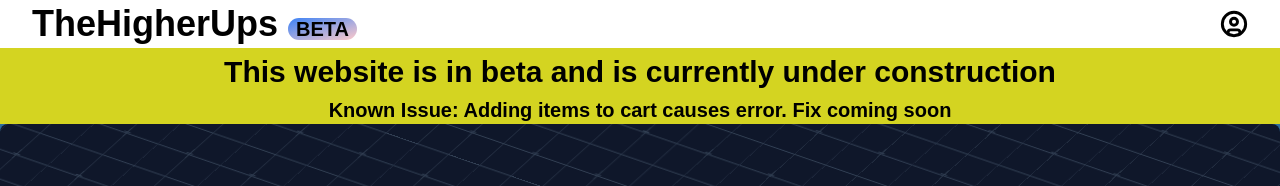
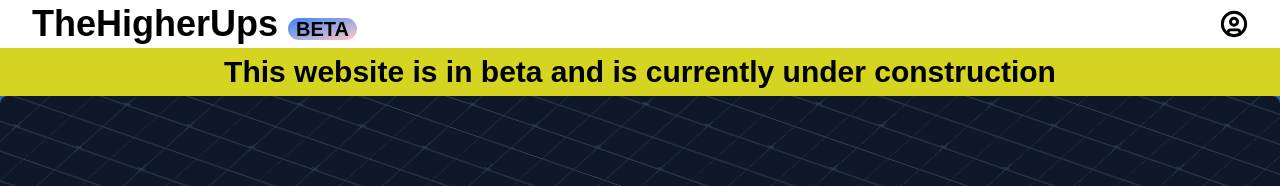
Before and after one commit to TheHigherUps/shop, a Next.js app: page / in a window 1280 px wide. Shown: the top 186 px of the page. Built offline with nearby package versions, Linux system fonts and the light colour scheme; no server answers; a web font is replaced by a local one.

Commit message:
chore: removed banner

```diff
--- a/src/app/(main)/Home.tsx
+++ b/src/app/(main)/Home.tsx
@@ -71,9 +71,6 @@ export default function Home() {
             <MovingPopup />
             <Banner>
                 This website is in beta and is currently under construction
-            </Banner>
-            <Banner className="text-xl min-h-4">
-                Known Issue: Adding items to cart causes error. Fix coming soon
             </Banner>
             <Hero />
             <TimeDisplay />
```
